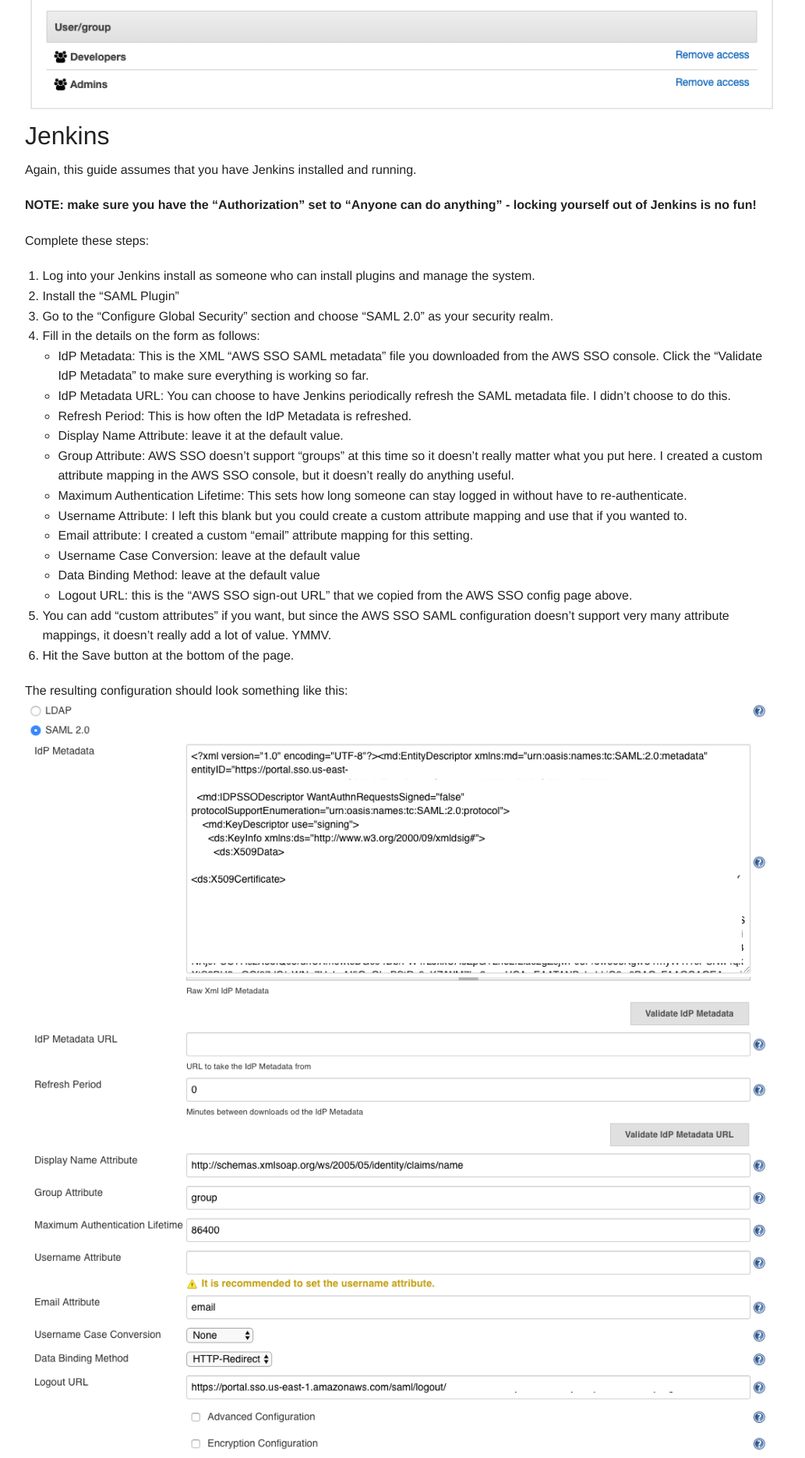
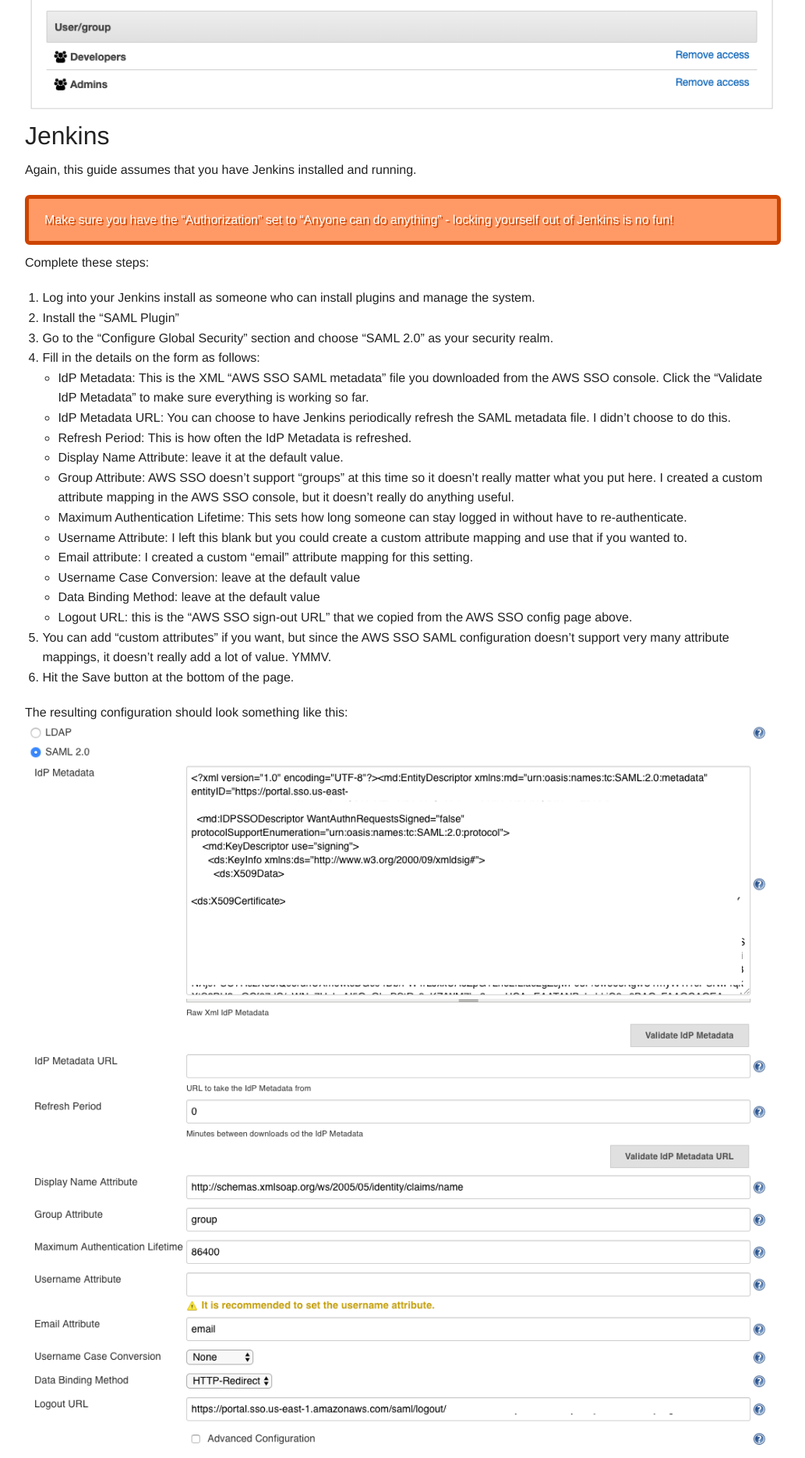
Before and after one commit to KangarooBox/kangaroobox.github.io, a Jekyll site: the page built from _posts/2019-03-23-aws-sso-and-jenkins.md, in a window 1280 px wide. Shown: the part 3404-5274 px from the top of the page at 78% size, without its empty margins (123-1156 px from the left). Built offline with Jekyll 4.4.1, drawn with Linux system fonts in a browser that asks for light colours; some web fonts are replaced; comment, search, counter and statistics services are not loaded.

Commit message:
Add info,success,warning,error p styles

```diff
--- a/_posts/2019-03-23-aws-sso-and-jenkins.md
+++ b/_posts/2019-03-23-aws-sso-and-jenkins.md
@@ -59,7 +59,8 @@
 
 Again, this guide assumes that you have Jenkins installed and running.
 
-**NOTE: make sure you have the "Authorization" set to "Anyone can do anything" - locking yourself out of Jenkins is no fun!**
+{:.warning}
+Make sure you have the "Authorization" set to "Anyone can do anything" - locking yourself out of Jenkins is no fun!
 
 Complete these steps:
 
--- a/_sass/_layout.scss
+++ b/_sass/_layout.scss
@@ -234,3 +234,34 @@
         }
     }
 }
+
+.info, .success, .warning, .error {
+    margin: 10px 0px;
+    padding:12px;
+    -moz-border-radius: 6px;
+    -webkit-border-radius: 6px;
+    border-radius: 6px;
+    border: solid 5px;
+    padding: 14px 20px;
+    color: white;
+}
+.post-content p.info {
+    background-color: #66ccff;
+    border-color: #0099e6;
+    text-shadow: 2px 2px #0099e6;
+}
+.post-content p.success {
+    background-color: #66ff66;
+    border-color: #00b300;
+    text-shadow: 2px 2px #00b300;
+}
+.post-content p.warning {
+    background-color: #ff9966;
+    border-color: #cc4400;
+    text-shadow: 2px 2px #cc4400;
+}
+.post-content p.error {
+    background-color: #ff4d4d;
+    border-color: #b30000;
+    text-shadow: 2px 2px #b30000;
+}
```
